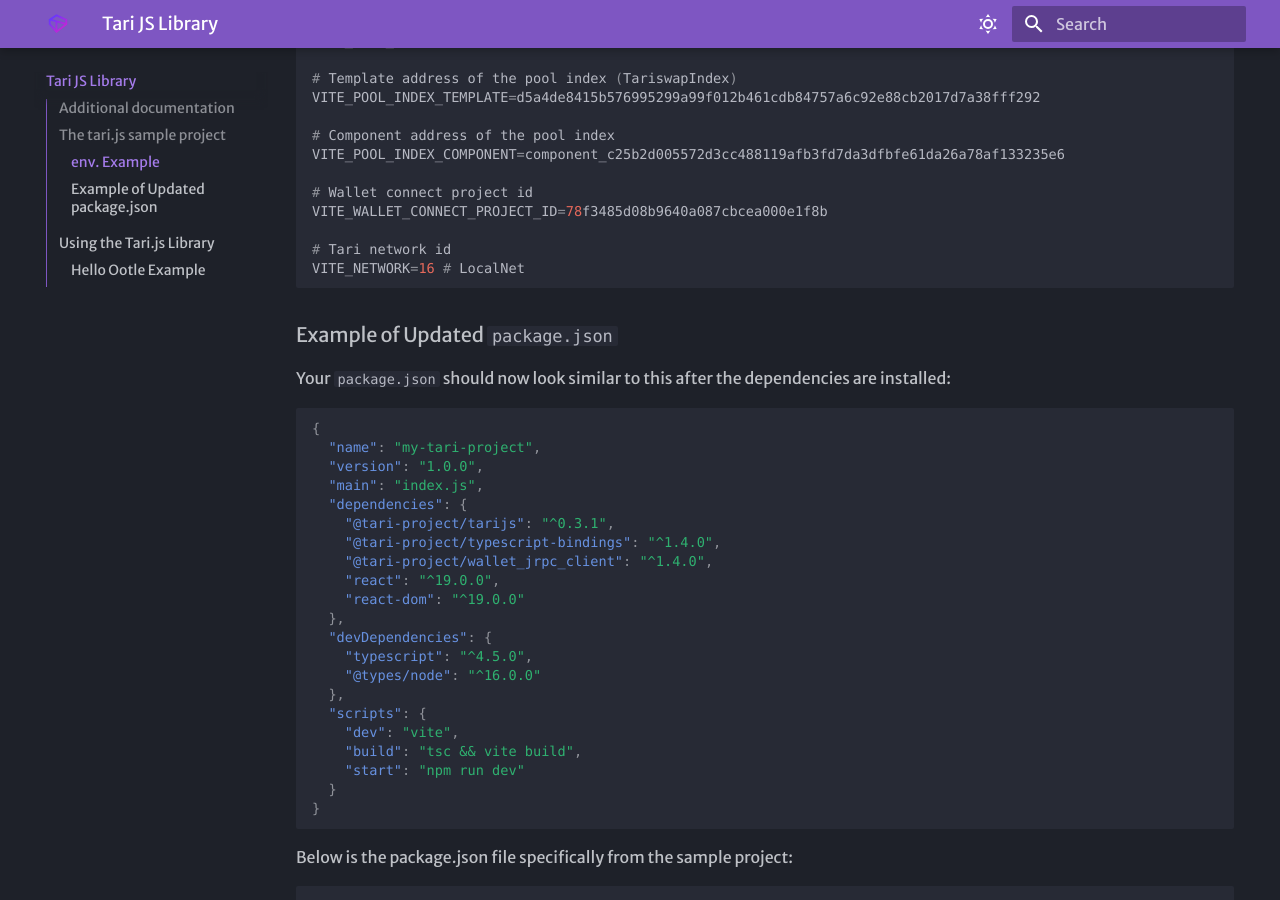
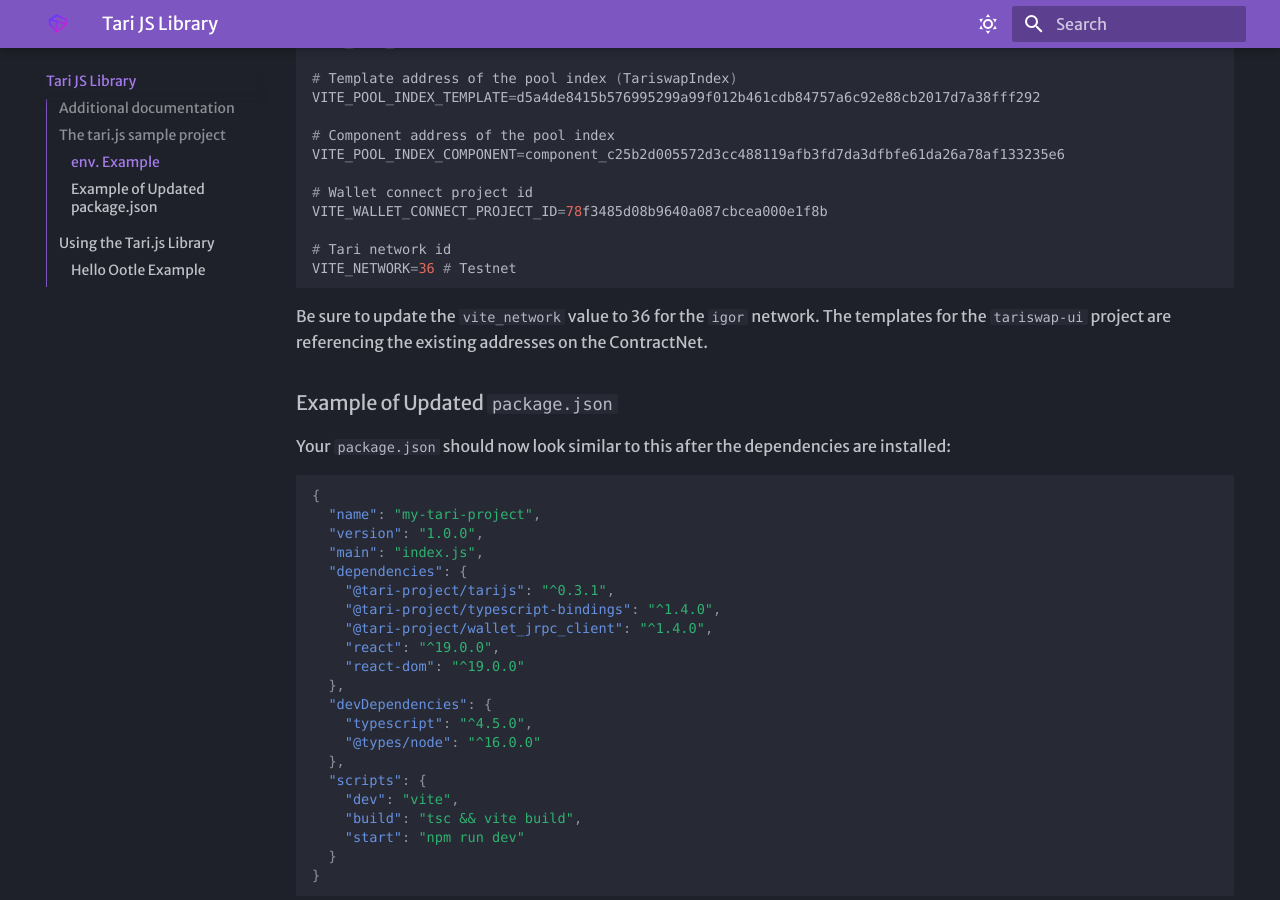
Before and after one commit to tari-project/doc-playground, an MkDocs documentation site: the page built from docs/tarijs_library_intro.md, in a window 1280 px wide and 900 px high, scrolled down 1126 px. Built offline with MkDocs 1.6.1 and Material for MkDocs 9.7.7, drawn with Linux system fonts in a browser that asks for light colours; some web fonts are replaced.

Commit message:
fix: additional points

````diff
--- a/docs/tarijs_library_intro.md
+++ b/docs/tarijs_library_intro.md
@@ -44,8 +44,10 @@ VITE_POOL_INDEX_COMPONENT=component_c25b2d005572d3cc488119afb3fd7da3dfbfe61da26a
 VITE_WALLET_CONNECT_PROJECT_ID=78f3485d08b9640a087cbcea000e1f8b
 
 # Tari network id
-VITE_NETWORK=16 # LocalNet
+VITE_NETWORK=36 # Testnet
 ```
+
+Be sure to update the `vite_network` value to 36 for the `igor` network. The templates for the `tariswap-ui` project are referencing the existing addresses on the ContractNet.
 
 ### Example of Updated `package.json`
 Your `package.json` should now look similar to this after the dependencies are installed:
````
